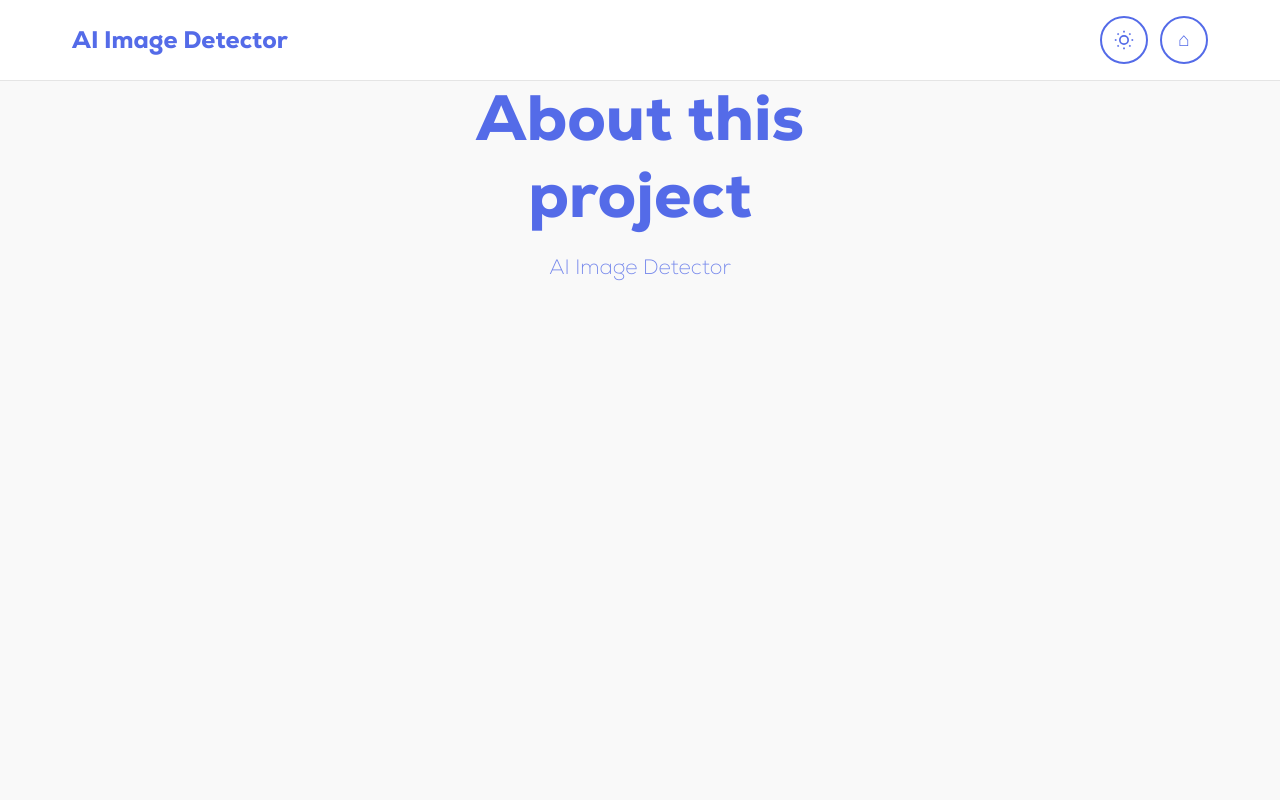
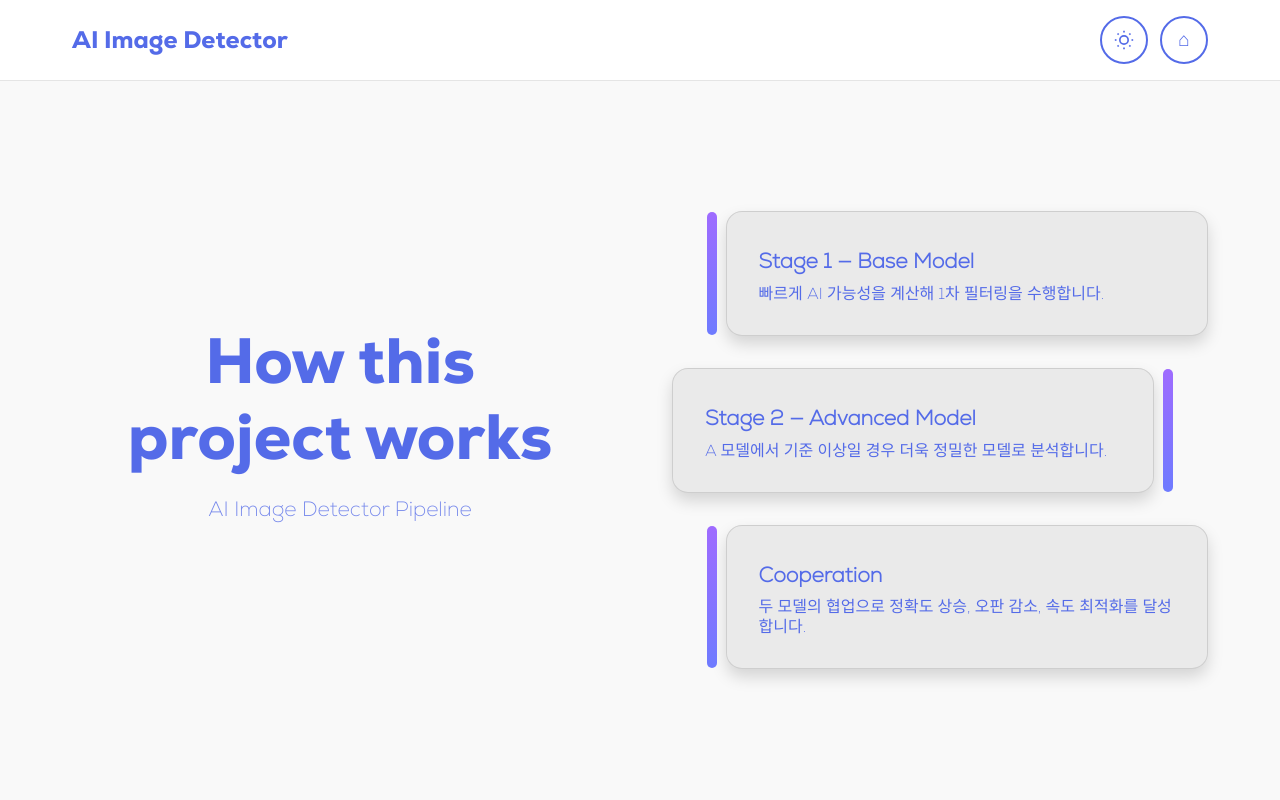
Before and after one commit to 0IhosuI0/GAN_Detector, a Flask app: page /about in a window 1280 px wide. Run offline with Flask 3, Linux system fonts and the light colour scheme.

Commit message:
about.html 수정

```diff
--- a/src/static/script.js
+++ b/src/static/script.js
@@ -4,7 +4,7 @@ const body = document.body;
 const fileUploadArea = document.getElementById('fileUploadArea');
 const fileInput = document.getElementById('fileInput');
 const analyzeButton = document.getElementById('analyzeButton');
-const uploadContainer = document.querySelector('.upload-container'); // 결과 모드 폭 조절용
+const uploadContainer = document.querySelector('.upload-container');
 
 // 메인 좌우 섹션 공용 애니메이션 함수
 function animateMainSections() {
@@ -163,7 +163,7 @@ class FileUploadManager {
         uploadText.style.fontWeight = '600';
     }
 
-    // ⭐⭐⭐ 실제 백엔드와 통신하는 함수 ⭐⭐⭐
+    // 실제 백엔드와 통신하는 함수
     handleAnalyze() {
         if (this.isResultShown) {
             this.resetView();
@@ -183,7 +183,7 @@ class FileUploadManager {
         const formData = new FormData();
         formData.append("file", file);
 
-        fetch("http://127.0.0.1:5050/api/analyze", {
+        fetch("http://192.168.192.244:5050/api/analyze", {
             method: "POST",
             body: formData
         })
@@ -205,7 +205,7 @@ class FileUploadManager {
         });
     }
 
-    // ⭐⭐⭐ 백엔드 결과 적용 ⭐⭐⭐
+    //백엔드 결과 적용
     showAnalysisResult(result) {
         analyzeButton.classList.remove('loading');
         analyzeButton.disabled = false;
@@ -450,3 +450,28 @@ class App {
 
 // 앱 시작
 new App();
+
+function initAboutPage() {
+    const illustration = document.querySelector('.about-illustration');
+    const cards = document.querySelectorAll('.about-card');
+
+    if (!illustration) return; // about 페이지가 아니면 종료
+
+    // Illustration 먼저 등장
+    setTimeout(() => {
+        illustration.classList.add('show');
+    }, 300);
+
+    // 카드 하나씩 등장
+    cards.forEach((card, i) => {
+        setTimeout(() => {
+            card.classList.add('show');
+        }, 400 + i * 200);
+    });
+}
+
+const originalStartApp = App.prototype.start;
+App.prototype.start = function() {
+    originalStartApp.call(this);
+    initAboutPage();
+}
--- a/src/static/style.css
+++ b/src/static/style.css
@@ -32,7 +32,7 @@
     box-sizing: border-box;
 }
 
-/* 폰트 불러오기 */
+/* 폰트 */
 @font-face {
     font-family: 'Nexa-Heavy';
     src: url('./Nexa-Heavy.ttf') format('truetype');
@@ -84,7 +84,7 @@ body {
     color: var(--text-color);
 }
 
-/* 헤더 안 버튼 묶음 */
+/* 헤더 버튼 */
 .header-buttons {
     display: flex;
     align-items: center;
@@ -115,7 +115,7 @@ body {
     transform: scale(0.95);
 }
 
-/* 상단 네비게이션 버튼 (About/Home) */
+/* 상단 네비게이션 버튼 */
 .nav-button {
     background: none;
     border: 2px solid var(--text-color);
@@ -154,9 +154,9 @@ body {
     display: block;
 }
 
-/* Main Content */
+/* 메인 */
 .main {
-    padding-top: 80px; /* 고정 헤더 높이 보정 */
+    padding-top: 80px; /* 고정 헤더 높이 */
     min-height: 100vh;
 }
 
@@ -166,7 +166,7 @@ body {
     padding: 0 2rem;
 }
 
-/* Split Screen Layout */
+/* 스플릿 스크린 레이아웃 */
 .split-screen {
     display: grid;
     grid-template-columns: 1fr 1fr;
@@ -176,7 +176,12 @@ body {
     padding: 2rem 0;
 }
 
-/* Left Section */
+.split-screen.split-2-7 {
+    width: 100%;
+    max-width: 100% !important;
+}
+
+/* Left 섹션 */
 .left-section {
     display: flex;
     align-items: center;
@@ -229,14 +234,14 @@ body {
     border-color: rgba(255, 255, 255, 0.1);
 }
 
-/* 왼쪽: 이미지 프리뷰 (정사각형, 인스타 느낌) */
+/* 결과화면 : 이미지 프리뷰 */
 .image-preview-wrapper {
-    display: none;              /* 처음에는 숨김 */
+    display: none;
     align-items: center;
     justify-content: center;
     width: 100%;
-    max-width: 600px;           /* 결과 화면에서 크게 */
-    aspect-ratio: 1 / 1;        /* 항상 정사각형 */
+    max-width: 600px;
+    aspect-ratio: 1 / 1;
     margin-top: 1.5rem;
     border-radius: 12px;
     overflow: hidden;
@@ -253,15 +258,73 @@ body {
 .preview-image {
     width: 100%;
     height: 100%;
-    object-fit: contain;   /* 비율 유지해서 전체 보여주기 */
+    object-fit: contain;
     object-position: center;
 }
 
-/* Right Section */
+/* Right 섹션 */
 .right-section {
     display: flex;
     align-items: center;
     justify-content: center;
+}
+
+.about-cards {
+    display: flex;
+    flex-direction: column;
+    gap: 2rem;
+    width: 100%;
+}
+
+.about-card {
+    width: 90%;
+    padding: 2rem;
+    border-radius: 16px;
+    background: rgba(0,0,0,0.06);
+    border: 1px solid rgba(0,0,0,0.12);
+    box-shadow: 0 8px 16px rgba(0,0,0,0.15);
+    transition: 0.3s ease;
+}
+
+/* 다크모드 */
+[data-theme="dark"] .about-card {
+    background: rgba(255,255,255,0.05);
+    border-color: rgba(255,255,255,0.15);
+}
+
+/* 지그재그 패턴 */
+.about-card:nth-child(1) {
+    align-self: flex-end;
+}
+
+.about-card:nth-child(2) {
+    align-self: flex-start;
+}
+
+.about-card:nth-child(3) {
+    align-self: flex-end;
+}
+
+/* hover 효과 */
+.about-card:hover {
+    transform: translateY(-4px);
+    box-shadow: 0 12px 26px rgba(0,0,0,0.2);
+}
+
+/* 텍스트 */
+.about-card h3 {
+    font-size: 1.3rem;
+    margin-bottom: 0.4rem;
+}
+
+.about-card p {
+    font-size: 1.0rem;
+    line-height: 1.2;
+}
+
+[data-theme="dark"] .about-card {
+    background: rgba(255,255,255,0.05);
+    border-color: rgba(255,255,255,0.1);
 }
 
 .upload-container {
@@ -269,7 +332,7 @@ body {
     max-width: 400px;
 }
 
-/* File Upload Area */
+/* 파일 업로드 */
 .file-upload-area {
     border: 2px dashed var(--upload-border);
     border-radius: 12px;
@@ -367,17 +430,16 @@ body {
     100% { transform: rotate(360deg); }
 }
 
-/* 결과 카드 전체 박스 */
+/* 결과 화면 : 박스 */
 .result-box {
     border-radius: 18px;
     padding: 2.5rem 2.25rem;
     background: rgba(0, 0, 0, 0.03);  /* 라이트 모드 기본 */
     border: 1px solid rgba(0, 0, 0, 0.08);
-    display: none;                    /* JS에서 block으로 변경 */
+    display: none;
     text-align: center;
     box-shadow: 0 10px 25px rgba(0, 0, 0, 0.12);
-    margin-bottom: 2rem;              /* 아래 Home 버튼과 간격 */
-    /* 세로 길이: 왼쪽 이미지랑 비슷한 느낌으로 크게 */
+    margin-bottom: 2rem;
     min-height: clamp(320px, 55vh, 520px);
     transition:
         transform 0.3s ease,
@@ -406,7 +468,7 @@ body {
     color: var(--text-color);
 }
 
-/* AI 사용됨 뱃지 (기본=Home 버튼 색, 다크=흰 배경 + 검은 글자) */
+/* AI 사용됨 뱃지 */
 .result-badge {
     display: inline-flex;
     align-items: center;
@@ -541,3 +603,35 @@ body {
     outline: 2px solid var(--accent-color);
     outline-offset: 2px;
 }
+
+.about-card {
+    position: relative;
+}
+
+/* 어바웃 페이지 */
+/* 라인 */
+.about-card::before {
+    content: "";
+    position: absolute;
+    top: 0;
+    height: 100%;
+    width: 10px;
+    background: linear-gradient(180deg, #9F6BFF, #6E7BFF);
+    border-radius: 7px;
+}
+
+.about-card:nth-child(1)::before {
+    left: -20px;
+}
+
+.about-card:nth-child(2)::before {
+    right: -20px;
+}
+
+.about-card:nth-child(3)::before {
+    left: -20px;
+}
+
+[data-theme="dark"] .about-card::before {
+    background: linear-gradient(180deg, #C89BFF, #7F8CFF);
+}
--- a/src/templates/about.html
+++ b/src/templates/about.html
@@ -6,51 +6,72 @@
     <title>About - AI Image Detector</title>
     <link rel="stylesheet" href="{{ url_for('static', filename='style.css') }}">
 </head>
+
 <body>
     <!-- 헤더 -->
     <header class="header">
         <div class="header-content">
             <h1 class="logo">AI Image Detector</h1>
 
-            <!-- 버튼 묶음 : 토글 먼저, 홈 버튼 뒤에 -->
             <div class="header-buttons">
-                <!-- 다크모드 토글 버튼 -->
+                <!-- 다크모드 토글 -->
                 <button class="theme-toggle" id="themeToggle" aria-label="테마 변경">
                     <svg class="sun-icon" width="20" height="20" viewBox="0 0 24 24" fill="none" stroke="currentColor" stroke-width="2">
                         <circle cx="12" cy="12" r="5"/>
-                        <line x1="12" y1="1" x2="12" y2="3"/>
+                        <line x1="12" y1="1"  x2="12" y2="3"/>
                         <line x1="12" y1="21" x2="12" y2="23"/>
-                        <line x1="4.22" y1="4.22" x2="5.64" y2="5.64"/>
+                        <line x1="4.22" y1="4.22"  x2="5.64" y2="5.64"/>
                         <line x1="18.36" y1="18.36" x2="19.78" y2="19.78"/>
-                        <line x1="1" y1="12" x2="3" y2="12"/>
+                        <line x1="1" y1="12"  x2="3" y2="12"/>
                         <line x1="21" y1="12" x2="23" y2="12"/>
                         <line x1="4.22" y1="19.78" x2="5.64" y2="18.36"/>
                         <line x1="18.36" y1="5.64" x2="19.78" y2="4.22"/>
                     </svg>
+
                     <svg class="moon-icon" width="20" height="20" viewBox="0 0 24 24" fill="none" stroke="currentColor" stroke-width="2">
                         <path d="M21 12.79A9 9 0 1 1 11.21 3 7 7 0 0 0 21 12.79z"/>
                     </svg>
                 </button>
 
-                <!-- 메인 페이지(홈)으로 가는 원형 버튼 -->
-                <a href="{{ url_for('home') }}" class="nav-button" aria-label="메인 페이지로 이동">
-                    ⌂
-                </a>
+                <!-- 홈 버튼 -->
+                <a href="{{ url_for('home') }}" class="nav-button" aria-label="메인 페이지로 이동">⌂</a>
             </div>
         </div>
     </header>
 
-    <!-- 내용 -->
+    <!-- 메인 -->
     <main class="main">
         <div class="container">
-            <section class="left-section">
-                <div class="content">
-                    <h2 class="main-title">About this project</h2>
-                    <p class="subtitle">
-                        AI Image Detector
-                    </p>
-                </div>
-            </section>
+
+            <div class="split-screen split-2-7">
+
+                <!-- Left 섹션 -->
+                <section class="left-section">
+                    <div class="content about-left">
+                        <h2 class="main-title">How this project works</h2>
+                        <p class="subtitle">AI Image Detector Pipeline</p>
+                    </div>
+                </section>
+
+                <!-- Right 섹션 -->
+                <section class="right-section about-cards">
+                    <div class="about-card">
+                        <h3>Stage 1 — Base Model</h3>
+                        <p>빠르게 AI 가능성을 계산해 1차 필터링을 수행합니다.</p>
+                    </div>
+
+                    <div class="about-card">
+                        <h3>Stage 2 — Advanced Model</h3>
+                        <p>A 모델에서 기준 이상일 경우 더욱 정밀한 모델로 분석합니다.</p>
+                    </div>
+
+                    <div class="about-card">
+                        <h3>Cooperation</h3>
+                        <p>두 모델의 협업으로 정확도 상승, 오판 감소, 속도 최적화를 달성합니다.</p>
+                    </div>
+                </section>
+
+            </div>
         </div>
     </main>
 
--- a/src/templates/index.html
+++ b/src/templates/index.html
@@ -106,7 +106,7 @@
         </div>
     </main>
 
-    <!-- 파일 선택 input -->
+    <!-- 파일 선택 -->
     <input type="file" id="fileInput" accept=".png,.jpg,.jpeg" style="display: none;">
     <script src="{{ url_for('static', filename='script.js') }}"></script>
 </body>
```
